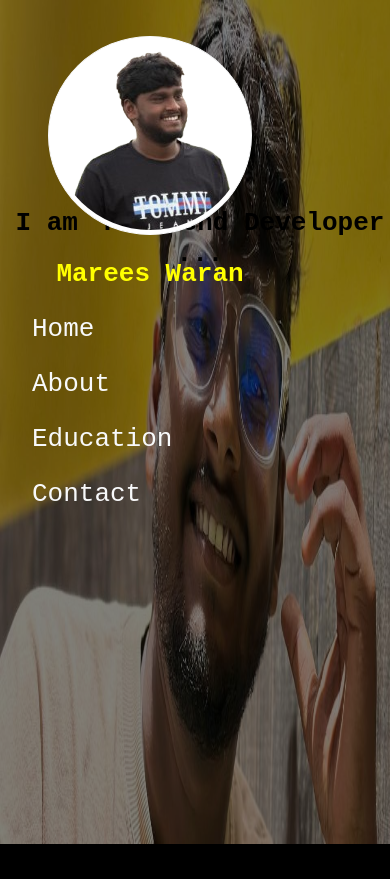
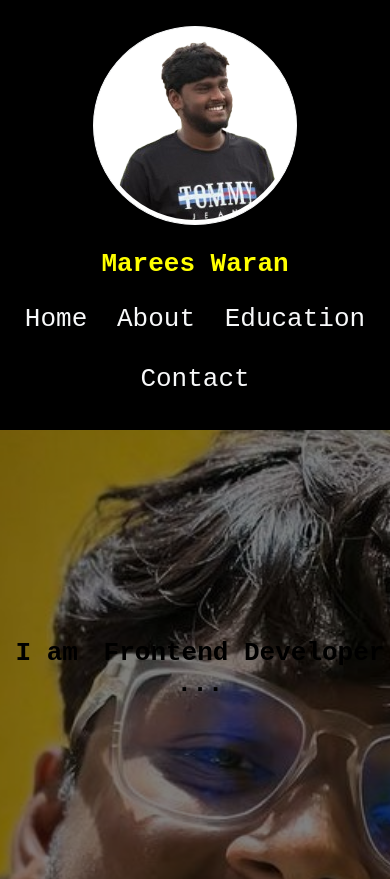
Before and after one commit to Mareeswaran27/Frontend-portfolio, a plain HTML site: page index.html in a window 390 px wide. Shown: the top 879 px of the page. Drawn offline with nearby package versions, Linux system fonts and the light colour scheme.

Commit message:
Update style.css

```diff
--- a/style.css
+++ b/style.css
@@ -318,3 +318,43 @@
     70% { transform: scale(.9); }
     100% { transform: scale(1); }
   }
+
+/* General mobile optimizations */
+@media (max-width: 767px) {
+    #sidepage {
+        width: 100%;
+        height: auto;
+        position: relative;
+        padding: 10px;
+    }
+    #sidepage ul {
+        display: flex;
+        flex-wrap: wrap;
+        justify-content: space-around;
+        padding: 0;
+    }
+    #sidepage ul a {
+        font-size: medium;
+        padding: 5px 10px;
+    }
+
+    .container1 img {
+        min-height: 50vh; /* Reduce the height of the image */
+        object-fit: cover; /* Crop image to fit within the container */
+    }
+
+    .top-left {
+        margin-top: 100px; /* Adjust for smaller screens */
+        font-size: large;
+    }
+
+    .timeline {
+        max-width: 100%;
+        padding: 15px;
+    }
+
+    .contact-form {
+        width: 100%; /* Use full width */
+        margin-top: 20px;
+    }
+    }
```
